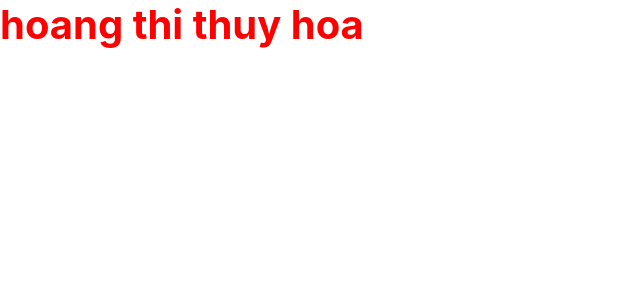
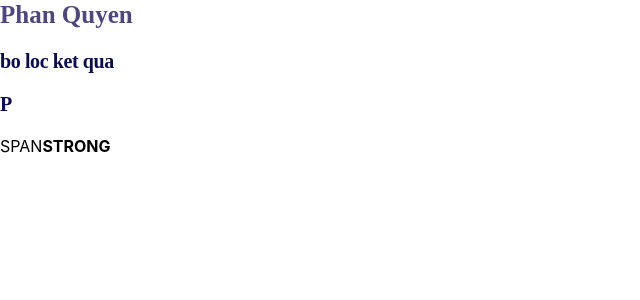
Before and after one commit to hoahoang15/lalisa, a React (Create React App) app: page / in a window 1280 px wide. Shown: the top 300 px of the page, without its empty margins (0-640 px from the left). Built offline with nearby package versions, Linux system fonts and the light colour scheme.

Commit message:
First commit

```diff
--- a/src/App.css
+++ b/src/App.css
@@ -2,3 +2,22 @@ b {
   font-size: 40px;
   color: red;
 }
+
+span.test{
+  font-family: Montserrat;
+  font-style: normal;
+  font-weight: bold;
+  font-size: 25px;
+  line-height: 30px;
+  color: #4E477A;
+}
+
+p{
+  font-family: Work Sans;
+  font-style: normal;
+  font-weight: bold;
+  font-size: 20px;
+  line-height: 23px;
+  letter-spacing: -0.02em;
+  color: #0B0D49;
+}
--- a/src/App.js
+++ b/src/App.js
@@ -1,11 +1,18 @@
-import logo from './logo.svg';
 import './App.css';
+import Text from './components/Text';
+import Example from './components/Example';
 
 
 function App() {
   return (
     <div className="App">
-      <b>hoang thi thuy hoa</b>
+      <Text/>
+      <Example/>
+      {/* // -> block */}
+      <p>P</p>
+      {/* // inline block */}
+      <span>SPAN</span>
+      <strong>STRONG</strong>
     </div>
   );
 }
--- /dev/null
+++ b/src/components/Example.js
@@ -0,0 +1,11 @@
+import React from 'react'
+
+const Example = () => {
+    return (
+        <p>
+            bo loc ket qua
+        </p>
+    )
+}
+
+export default Example
--- /dev/null
+++ b/src/components/Text.js
@@ -0,0 +1,10 @@
+
+const Text = () => {
+    return (
+        <span className="test">
+            Phan Quyen
+        </span>
+    )
+}
+
+export default Text
```
Also changed, not shown: src/components/Image.js (added, +11 -0 lines).
